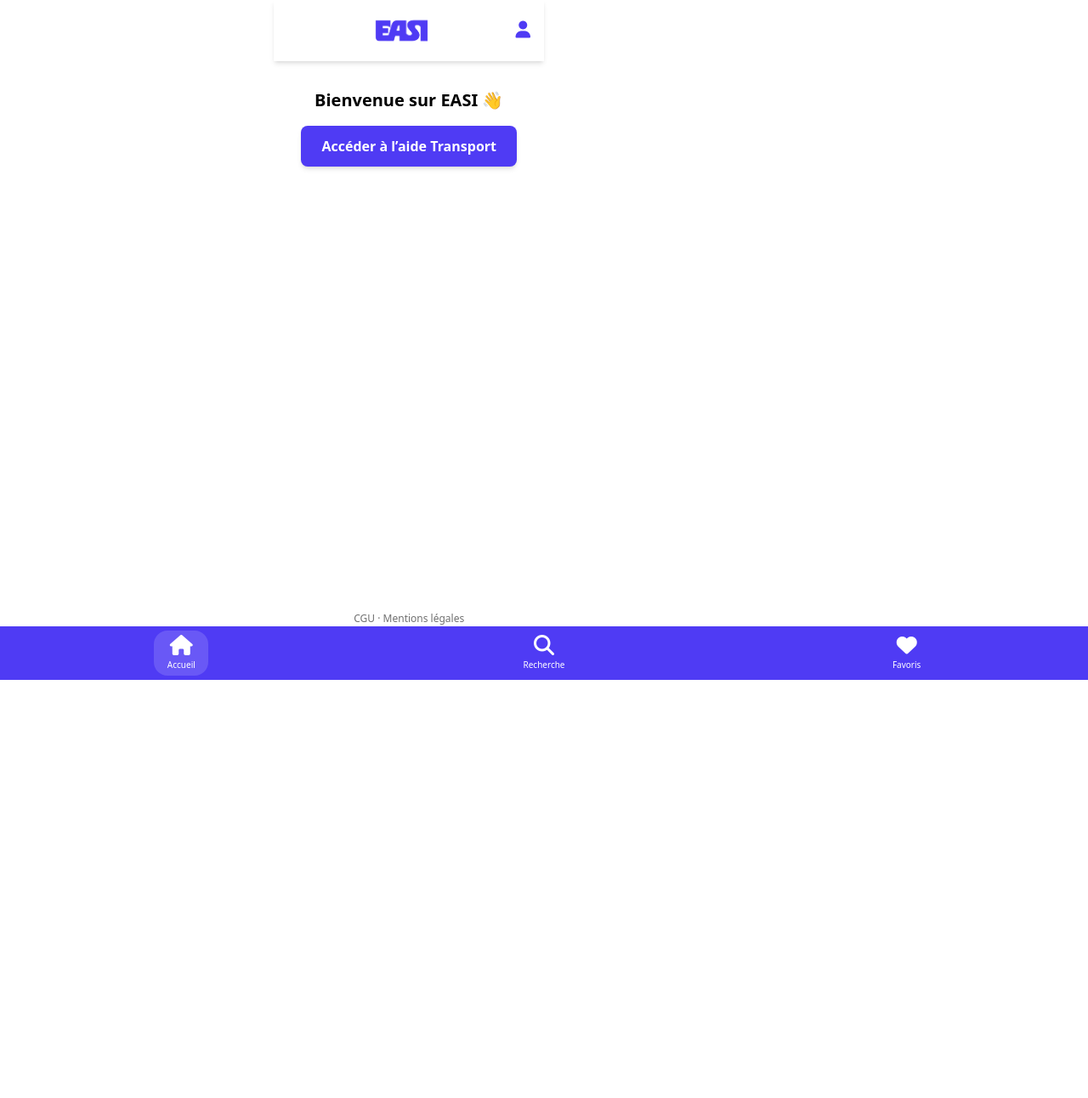
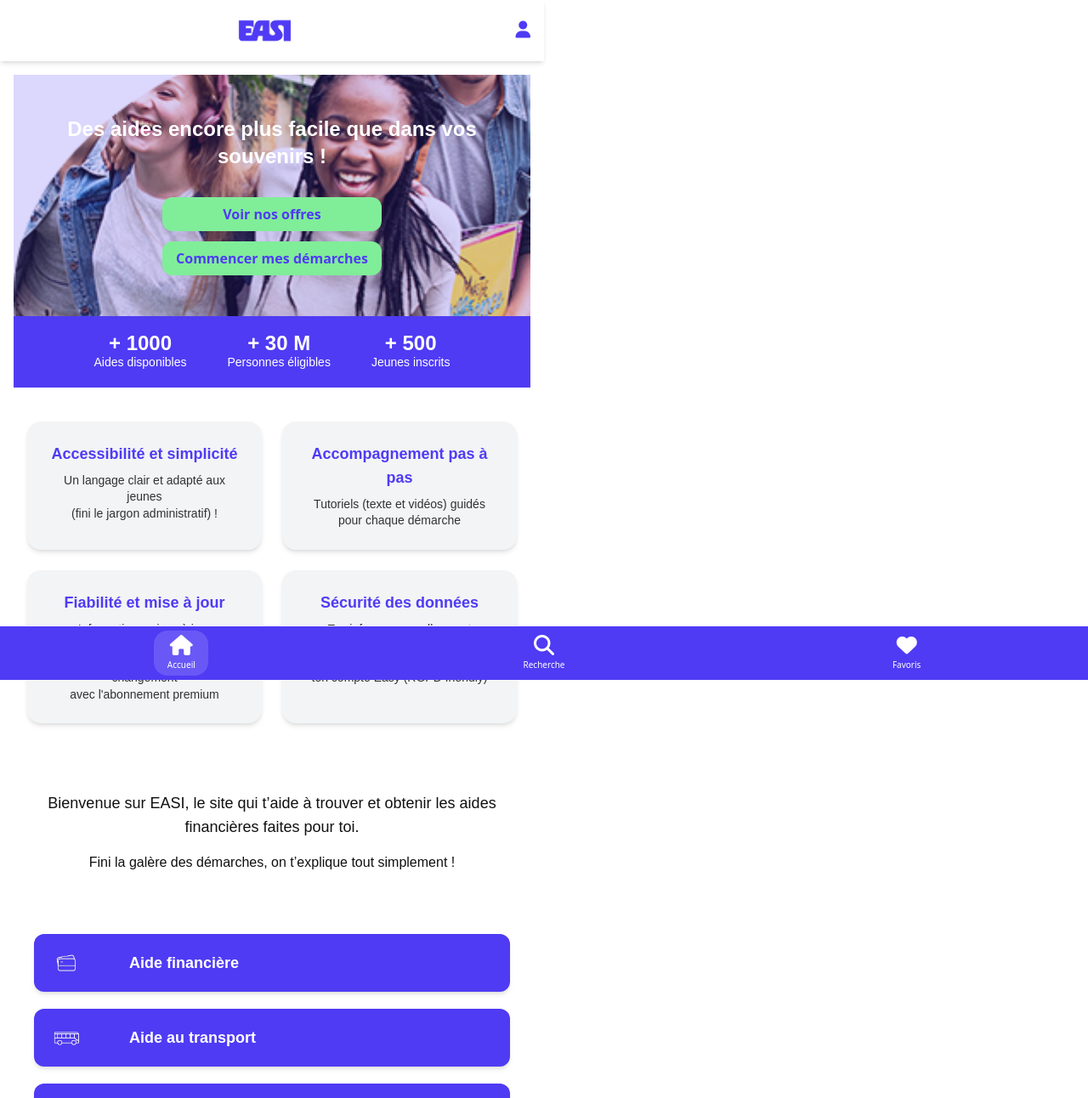
Before and after one commit to GvansaKob/easi, a Vue app in the folder easi-front/: page /home in a window 1280 px wide. Shown: the top 1292 px of the page at 85% size. Before the commit the page ends 800 px from the top, so only its background shows below. Built offline with nearby package versions, Linux system fonts and the light colour scheme; no server answers; a web font is replaced by a local one.

Commit message:
design home page

```diff
--- a/easi-front/src/assets/main.css
+++ b/easi-front/src/assets/main.css
@@ -5,9 +5,14 @@
 #app {
   max-width: 1280px;
   margin: 0 auto;
+  padding: 0 auto;
   font-weight: normal;
 }
 
+body {
+  padding: 0;
+  margin: 0;
+}
 
 a {
   text-decoration: none;
@@ -29,6 +34,5 @@ a {
   #app {
     display: grid;
     grid-template-columns: 1fr 1fr;
-    padding: 0 2rem;
   }
 }
--- a/easi-front/src/views/Home.vue
+++ b/easi-front/src/views/Home.vue
@@ -1,19 +1,139 @@
 <script setup>
-import Header from '@/components/Header.vue'
+import { useRouter } from 'vue-router'
+
+const router = useRouter()
+
+function goToRegister() {
+  router.push('/register')
+}
+
+function goToLogin() {
+  router.push('/login')
+}
+
+const categories = [
+  { nom: 'Aide financière', picto: 'picto-carte', route: '/aides-financiere' },
+  { nom: 'Aide au transport', picto: 'picto-bus', route: '/aides-transport' },
+  { nom: 'Aide alimentaire', picto: 'picto-couvert', route: '/aides-alimentaire' },
+  { nom: 'Aide au logement', picto: 'picto-maison', route: '/aides-logement' },
+  { nom: 'Aide à la santé', picto: 'picto-coeur', route: '/aides-sante' },
+  { nom: 'Tout de la vie', picto: 'picto-vie', route: '/aides-vie' },
+]
+
+function goToCategorie(route) {
+  router.push(route)
+}
 </script>
 
 <template>
-  <div>
+  <main class="p-0 m-0 w-full">
+    <div class="w-full">
+      <!-- Section principale avec image + filtre violet -->
+      <section class="relative w-full overflow-hidden">
+        <!-- Image de fond -->
+        <img src="/images/accueil-1.png" alt="Accueil" class="absolute inset-0 w-full h-full object-cover z-0" />
+        <!-- Voile violet léger -->
+        <div class="absolute inset-0 bg-violet opacity-20 z-0"></div>
 
-    <main class="p-4 flex flex-col items-center gap-4">
-      <p class="text-xl font-bold">Bienvenue sur EASI 👋</p>
+        <!-- Contenu texte et boutons -->
+        <div class="relative z-10 flex flex-col items-center text-center px-6 py-12 gap-4 text-white">
+          <h1 class="text-2xl font-bold font-titre">Des aides encore plus facile que dans vos souvenirs !</h1>
 
-      <!-- 🚀 Lien temporaire vers une page d’aide -->
-      <router-link to="/aides-transport" class="py-3 px-6 bg-violet text-white rounded-lg shadow-md font-semibold">
-        Accéder à l’aide Transport
-      </router-link>
+          <!-- Boutons verts -->
+          <div class="flex flex-col gap-3 mt-4 max-w-xs">
+            <button @click="goToRegister" class="bg-vert text-violet font-bold py-2 px-4 rounded-xl">
+              Voir nos offres
+            </button>
+            <button @click="goToLogin" class="bg-vert text-violet font-bold py-2 px-4 rounded-xl">
+              Commencer mes démarches
+            </button>
+          </div>
+        </div>
+      </section>
 
-    </main>
+      <!-- Section chiffres clés -->
+      <section class="bg-violet p-5 text-white">
+        <div class="max-w-5xl mx-auto flex justify-center items-center text-center font-textse gap-x-12">
+          <div class="flex flex-col items-center">
+            <p class="text-2xl font-bold leading-none">+ 1000</p>
+            <p class="text-sm">Aides disponibles</p>
+          </div>
+          <div class="flex flex-col items-center">
+            <p class="text-2xl font-bold leading-none">+ 30 M</p>
+            <p class="text-sm">Personnes éligibles</p>
+          </div>
+          <div class="flex flex-col items-center">
+            <p class="text-2xl font-bold leading-none">+ 500</p>
+            <p class="text-sm">Jeunes inscrits</p>
+          </div>
+        </div>
+      </section>
 
-  </div>
+      <section class="bg-white py-10 px-4">
+        <div class="max-w-4xl mx-auto grid gap-6 sm:grid-cols-2">
+
+          <!-- Carte 1 -->
+          <div class="bg-gray-100 rounded-2xl p-6 shadow-md text-center">
+            <h3 class="text-violet text-lg font-bold font-titre mb-2">Accessibilité et simplicité</h3>
+            <p class="text-black/80 text-sm font-textse leading-snug">
+              Un langage clair et adapté aux jeunes<br />
+              (fini le jargon administratif) !
+            </p>
+          </div>
+
+          <!-- Carte 2 -->
+          <div class="bg-gray-100 rounded-2xl p-6 shadow-md text-center">
+            <h3 class="text-violet text-lg font-bold font-titre mb-2">Accompagnement pas à pas</h3>
+            <p class="text-black/80 text-sm font-textse leading-snug">
+              Tutoriels (texte et vidéos) guidés pour chaque démarche
+            </p>
+          </div>
+
+          <!-- Carte 3 -->
+          <div class="bg-gray-100 rounded-2xl p-6 shadow-md text-center">
+            <h3 class="text-violet text-lg font-bold font-titre mb-2">Fiabilité et mise à jour</h3>
+            <p class="text-black/80 text-sm font-textse leading-snug">
+              Informations mises à jour régulièrement<br />
+              et notifications en cas de changement<br />
+              avec l'abonnement premium
+            </p>
+          </div>
+
+          <!-- Carte 4 -->
+          <div class="bg-gray-100 rounded-2xl p-6 shadow-md text-center">
+            <h3 class="text-violet text-lg font-bold font-titre mb-2">Sécurité des données</h3>
+            <p class="text-black/80 text-sm font-textse leading-snug">
+              Tes infos personnelles sont protégées<br />
+              et accessibles uniquement depuis ton compte Easy (RGPD friendly)
+            </p>
+          </div>
+
+        </div>
+      </section>
+
+
+      <!-- Texte d'intro -->
+      <section class="text-center px-6 py-10 font-textse text-noir">
+        <p class="text-lg">
+          Bienvenue sur EASI, le site qui t’aide à trouver et obtenir les aides financières faites pour toi.
+        </p>
+        <p class="mt-4 text-base">
+          Fini la galère des démarches, on t’explique tout simplement !
+        </p>
+      </section>
+
+      <!-- Catégories cliquables -->
+      <section class="px-6 pb-12">
+        <div class="flex flex-col gap-5 mt-8">
+          <div v-for="categorie in categories" :key="categorie.nom"
+            class="flex items-center gap-8 font-titre bg-violet text-white rounded-xl shadow-md px-4 py-3 cursor-pointer"
+            @click="goToCategorie(categorie.route)">
+            <img :src="`/icons/${categorie.picto}.png`" alt="" class="w-11 h-11 mr-5" />
+            <span class="text-lg font-bold">{{ categorie.nom }}</span>
+          </div>
+        </div>
+      </section>
+
+    </div>
+  </main>
 </template>
```
Also changed, not shown: easi-front/public/images/accueil-1.png (added).
